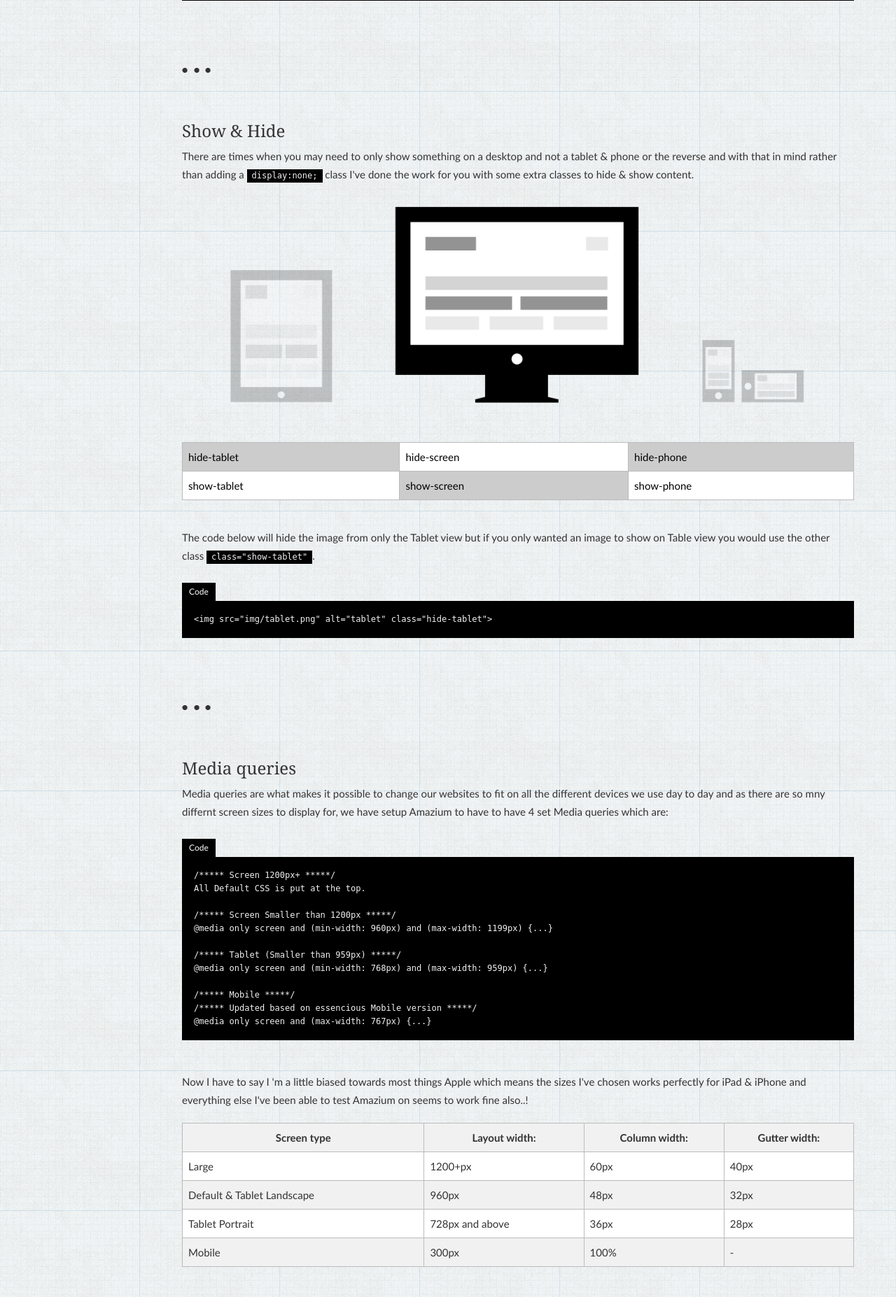
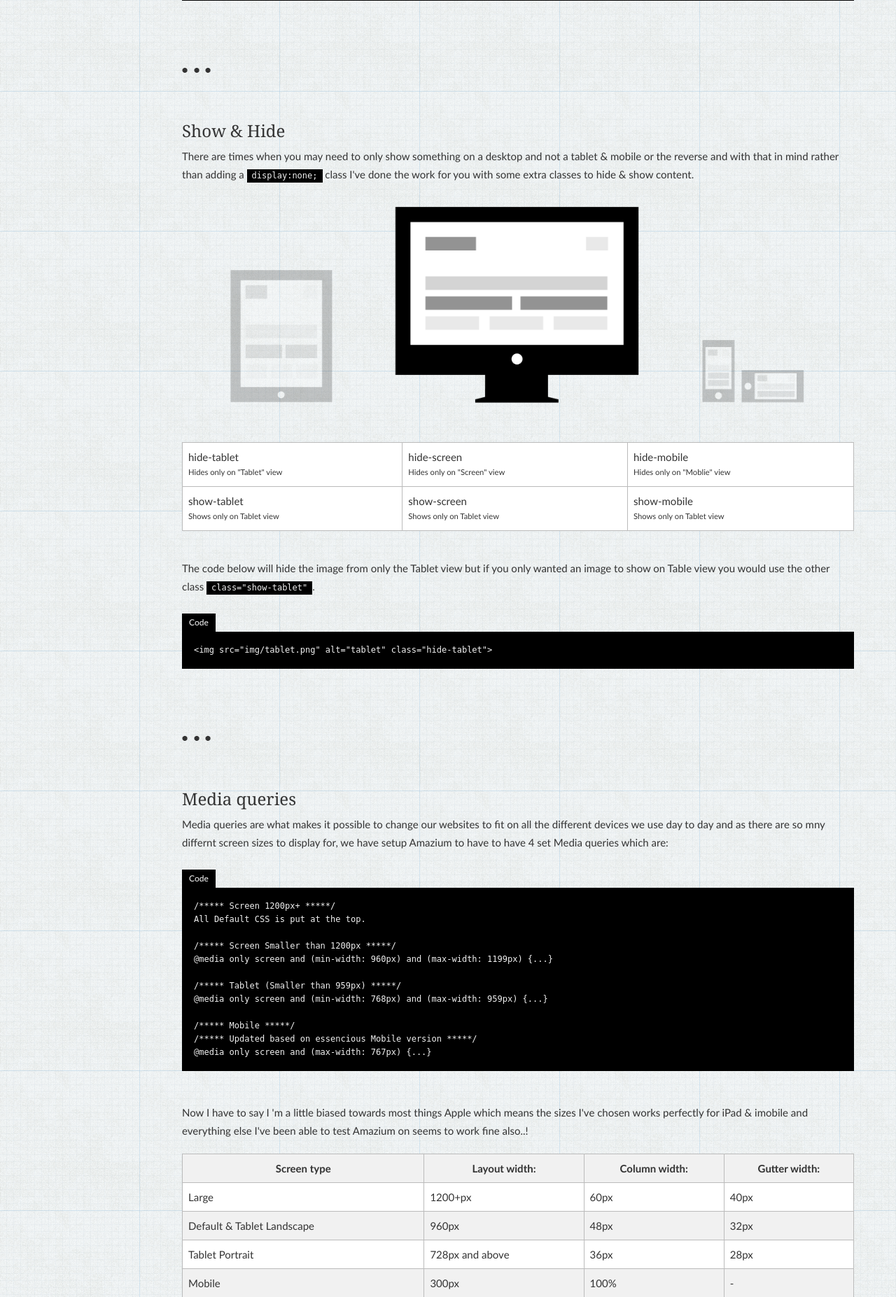
Before and after one commit to MikeBallan/Amazium.co.uk, a PHP site: page /grid.html in a window 1280 px wide. Shown: the part 2169-4023 px from the top of the page at 70% size. Run offline with PHP 8.4, Linux system fonts and the light colour scheme.

Commit message:
phone classes changed to mobile

```diff
--- a/containing.html
+++ b/containing.html
@@ -52,7 +52,7 @@
 <div id="navigation">
     <div class="row">
         <div class="grid_12">
-            <a href="index.html" class="amazium-phone show-phone"><img src="img/amazium-logo.png"></a>
+            <a href="index.html" class="amazium-mobile show-mobile"><img src="img/amazium-logo.png"></a>
             <a href="#" class="navigation-btn"><img src="img/icon-menu.png" width="35" height="35"></a>
             <div class="navigation" id="navigation-items">
                 <ul>
--- a/css/amazium.css
+++ b/css/amazium.css
@@ -35,11 +35,11 @@
 .offset_10                          { margin-left:1020px; }
 .offset_11                          { margin-left:1120px; }
 
-.show-phone                         { display:none !important; }
+.show-mobile                        { display:none !important; }
 .show-tablet                        { display:none !important; }
 .show-screen                        { display:inherit; }
 
-.hide-phone                         { display:inherit !important; }
+.hide-mobile                        { display:inherit !important; }
 .hide-tablet                        { display:inherit !important; }
 .hide-screen                        { display:none !important; }
 
@@ -74,11 +74,11 @@
 .offset_10                          { margin-left:816px; }
 .offset_11                          { margin-left:896px; }
 
-.show-phone                         { display:none !important; }
+.show-mobile                        { display:none !important; }
 .show-tablet                        { display:none !important; }
 .show-screen                        { display:inherit !important; }
 
-.hide-phone                         { display:inherit !important; }
+.hide-mobile                        { display:inherit !important; }
 .hide-tablet                        { display:inherit !important; }
 .hide-screen                        { display:none !important; }
 
@@ -117,11 +117,11 @@
 .offset_10                          { margin-left:654px; }
 .offset_11                          { margin-left:718px; }
 
-.show-phone                         { display:none !important; }
+.show-mobile                        { display:none !important; }
 .show-tablet                        { display:inherit !important; }
 .show-screen                        { display:none !important; }
 
-.hide-phone                         { display:inherit !important; }
+.hide-mobile                        { display:inherit !important; }
 .hide-tablet                        { display:none !important; }
 .hide-screen                        { display:inherit !important; }
 
@@ -150,11 +150,11 @@
 .grid_11,
 .grid_12                            { width:100%; margin:10px 0 0 0; overflow:hidden; float:none; display:block; }
 
-.show-phone                         { display:inherit !important; }
+.show-mobile                        { display:inherit !important; }
 .show-tablet                        { display:none !important; }
 .show-screen                        { display:none !important; }
 
-.hide-phone                         { display:none !important; }
+.hide-mobile                        { display:none !important; }
 .hide-tablet                        { display:inherit !important; }
 .hide-screen                        { display:inherit !important; }
 
--- a/css/layout.css
+++ b/css/layout.css
@@ -61,7 +61,7 @@ a.navigation-btn img                            { padding:4px 0 0 0; width:36px;
 
 .sticky			                                { position:fixed; top:80px; }
 
-.sidenav                                        { margin:0; padding:0; display:block; width:100%; font-family:"Georgia", Times New Roman, Times, serif; }
+.sidenav                                        { margin:0; padding:0; display:block; width:128px; font-family:"Georgia", Times New Roman, Times, serif; }
 .sidenav ul                                     { margin:0; padding:0; display:block; list-style:none; }
 .sidenav li                                     { margin:0 0 5px; padding:0; display:block; background-image:none; font-style:italic; }
 .sidenav li a                                   { display:block; font-weight:normal; padding:8px 10px; text-decoration:none; color:#333; font-size:14px; border-left:3px solid #333; background:; }
@@ -104,14 +104,6 @@ a:hover .border                                 { background:0 0 #FFF; display:b
 .containing-info                                { text-align:center; }
 .containing-info h3                             { margin:6px 0; color:#333; font-size:18px; }
 .containing-info p                              { margin:0; color:#999; font-size:13px; line-height:20px; }
-
-.show-hide .show-phone                          { display:table-cell !important; background-color:#FFF; color:#000; }
-.show-hide .show-tablet                         { display:table-cell !important; background-color:#FFF; color:#000; }
-.show-hide .show-screen                         { display:table-cell !important; background-color:#CCC; color:#000; }
-
-.show-hide .hide-phone                          { display:table-cell !important; background-color:#CCC; color:#000; }
-.show-hide .hide-tablet                         { display:table-cell !important; background-color:#CCC; color:#000; }
-.show-hide .hide-screen                         { display:table-cell !important; background-color:#FFF; color:#000; }
 
 /***** Footer*****/
 
@@ -182,7 +174,7 @@ div.example .grid_12                            { width:708px; }
 
 /***** Side Navigation *****/
 
-.sidenav                                        { width:164px; }
+.sidenav                                        { width:100px; }
 
 /***** Content 01 *****/
 
@@ -190,14 +182,6 @@ a.containing                                    { margin:0 10px 56px; width:226p
 a .border                                       { width:226px; height:290px; z-index:0; }
 a:hover .border                                 { width:242px; height:306px; }
 .containing-img                                 { height:150px; }
-
-.show-hide .show-phone                          { display:table-cell !important; background-color:#FFF; color:#000; }
-.show-hide .show-tablet                         { display:table-cell !important; background-color:#CCC; color:#000; }
-.show-hide .show-screen                         { display:table-cell !important; background-color:#FFF; color:#000; }
-
-.show-hide .hide-phone                          { display:table-cell !important; background-color:#CCC; color:#000; }
-.show-hide .hide-tablet                         { display:table-cell !important; background-color:#FFF; color:#000; }
-.show-hide .hide-screen                         { display:table-cell !important; background-color:#CCC; color:#000; }
 
 }
 
@@ -228,8 +212,8 @@ div.example .grid_12                            { width:262px; }
 #navigation ul li.logo,
 #navigation ul li.download                      { display:none; }
 
-a.amazium-phone                                 { float:left; height:40px; overflow:hidden; }
-a.amazium-phone img                             { padding:7px 0 0 0; height:50px; }
+a.amazium-mobile                                { float:left; height:40px; overflow:hidden; }
+a.amazium-mobile img                            { padding:7px 0 0 0; height:50px; }
 
 a.navigation-btn                                { margin:0; display:inline-block; }
 .navigation                                     { display:none; width:300px; }
@@ -263,14 +247,6 @@ a.containing                                    { margin:0 10px 56px; width:280p
 a .border                                       { width:280px; height:270px; z-index:0; }
 a:hover .border                                 { width:298px; height:286px; }
 .containing-img                                 { height:150px; }
-
-.show-hide .show-phone                          { display:table-cell !important; background-color:#CCC; color:#000; }
-.show-hide .show-tablet                         { display:table-cell !important; background-color:#FFF; color:#000; }
-.show-hide .show-screen                         { display:table-cell !important; background-color:#FFF; color:#000; }
-
-.show-hide .hide-phone                          { display:table-cell !important; background-color:#FFF; color:#000; }
-.show-hide .hide-tablet                         { display:table-cell !important; background-color:#CCC; color:#000; }
-.show-hide .hide-screen                         { display:table-cell !important; background-color:#CCC; color:#000; }
 
 }
 
--- a/forms.html
+++ b/forms.html
@@ -83,7 +83,7 @@
 <div id="navigation">
     <div class="row">
         <div class="grid_12">
-            <a href="index.html" class="amazium-phone show-phone"><img src="img/amazium-logo.png"></a>
+            <a href="index.html" class="amazium-mobile show-mobile"><img src="img/amazium-logo.png"></a>
             <a href="#" class="navigation-btn"><img src="img/icon-menu.png" width="35" height="35"></a>
             <div class="navigation" id="navigation-items">
                 <ul>
--- a/grid.html
+++ b/grid.html
@@ -82,7 +82,7 @@
 <div id="navigation">
     <div class="row">
         <div class="grid_12">
-            <a href="index.html" class="amazium-phone show-phone"><img src="img/amazium-logo.png"></a>
+            <a href="index.html" class="amazium-mobile show-mobile"><img src="img/amazium-logo.png"></a>
             <a href="#" class="navigation-btn"><img src="img/icon-menu.png" width="35" height="35"></a>
             <div class="navigation" id="navigation-items">
                 <ul>
@@ -128,7 +128,7 @@
             <article id="basics">
                 <h3 class="section">The Basics</h3>
                 <p>OK so the 960 Grid is what you would expect most modern websites to follow as its set up to be a max width of 960px which will fit the most common screen resolution 1024x768. but as of late I've noticed a lot of sites have been pushing this to 1200 so I've added another query to allow your site to scale to 1200px..! But for the sake of the demos on this site i'll stay with the standard 960px</p>
-                <p>Now to date I have not found a simpler way to build a website than this system which only relies on the below code to achieve a solid website. And as most new browsers excepting the "Media Queries" code we are now able to resize the grid based on your screen resolution so if you were to view this on say an iPhone you would get an optimised version of the grid which means you no longer have to zoom in to see text on a website. (Go on give it a try now and see the below stay responsive..!)</p>
+                <p>Now to date I have not found a simpler way to build a website than this system which only relies on the below code to achieve a solid website. And as most new browsers excepting the "Media Queries" code we are now able to resize the grid based on your screen resolution so if you were to view this on say an imobile you would get an optimised version of the grid which means you no longer have to zoom in to see text on a website. (Go on give it a try now and see the below stay responsive..!)</p>
                 <p>Now as you can see from the grid layout below we have made Amazium have 16px gutters/margins left &amp; right which could be changed if you wanted less or more.</p>
                 <div class="row">
                     <div class="grid_1"><span class="example">1</span></div>
@@ -217,32 +217,20 @@
 
             <article id="show-hide">
                 <h3 class="section">Show &amp; Hide</h3>
-                <p>There are times when you may need to only show something on a desktop and not a tablet &amp; phone or the reverse and with that in mind rather than adding a <code>display:none;</code> class I've done the work for you with some extra classes to hide &amp; show content.</p>
+                <p>There are times when you may need to only show something on a desktop and not a tablet &amp; mobile or the reverse and with that in mind rather than adding a <code>display:none;</code> class I've done the work for you with some extra classes to hide &amp; show content.</p>
                 <p class="show-tablet"><img src="img/tablet.png" alt="tablet" class="max-img"></p>
                 <p class="show-screen"><img src="img/screen.png" alt="Screen" class="max-img"></p>
-                <p class="show-phone"><img src="img/phone.png" alt="phone" class="max-img"></p>
+                <p class="show-mobile"><img src="img/mobile.png" alt="mobile" class="max-img"></p>
                 <table class="show-hide">
                     <tr class="even">
-                        <td class="hide-tablet">
-                            hide-tablet
-                        </td>
-                        <td class="hide-screen">
-                            hide-screen
-                        </td>
-                        <td class="hide-phone">
-                            hide-phone
-                        </td>
+                        <td class="first">hide-tablet<br /><small>Hides only on "Tablet" view</small></td>
+                        <td>hide-screen<br /><small>Hides only on "Screen" view</small></td>
+                        <td class="last">hide-mobile<br /><small>Hides only on "Moblie" view</small></td>
                     </tr>
                     <tr class="even">
-                        <td class="show-tablet">
-                            show-tablet
-                        </td>
-                        <td class="show-screen">
-                            show-screen
-                        </td>
-                        <td class="show-phone">
-                            show-phone
-                        </td>
+                        <td class="first">show-tablet<br /><small>Shows only on Tablet view</small></td>
+                        <td>show-screen<br /><small>Shows only on Tablet view</small></td>
+                        <td class="last">show-mobile<br /><small>Shows only on Tablet view</small></td>
                     </tr>
                 </table>
                 <p>The code below will hide the image from only the Tablet view but if you only wanted an image to show on Table view you would use the other class <code>class="show-tablet"</code>.
@@ -267,7 +255,7 @@ All Default CSS is put at the top.
 /***** Mobile *****/
 /***** Updated based on essencious Mobile version *****/
 @media only screen and (max-width: 767px) {...}</code></pre>
-                <p>Now I have to say I 'm a little biased towards most things Apple which means the sizes I've chosen works perfectly for iPad & iPhone and everything else I've been able to test Amazium on seems to work fine also..!</p>
+                <p>Now I have to say I 'm a little biased towards most things Apple which means the sizes I've chosen works perfectly for iPad & imobile and everything else I've been able to test Amazium on seems to work fine also..!</p>
                 <table>
                     <tr>
                         <th class="first">Screen type</th>
--- a/setting-up.html
+++ b/setting-up.html
@@ -83,7 +83,7 @@
 <div id="navigation">
     <div class="row">
         <div class="grid_12">
-            <a href="index.html" class="amazium-phone show-phone"><img src="img/amazium-logo.png"></a>
+            <a href="index.html" class="amazium-mobile show-mobile"><img src="img/amazium-logo.png"></a>
             <a href="#" class="navigation-btn"><img src="img/icon-menu.png" width="35" height="35"></a>
             <div class="navigation" id="navigation-items">
                 <ul>
--- a/typography.html
+++ b/typography.html
@@ -82,7 +82,7 @@
 <div id="navigation">
     <div class="row">
         <div class="grid_12">
-            <a href="index.html" class="amazium-phone show-phone"><img src="img/amazium-logo.png"></a>
+            <a href="index.html" class="amazium-mobile show-mobile"><img src="img/amazium-logo.png"></a>
             <a href="#" class="navigation-btn"><img src="img/icon-menu.png" width="35" height="35"></a>
             <div class="navigation" id="navigation-items">
                 <ul>
```
Also changed, not shown: index.html (+5 -5 lines).
